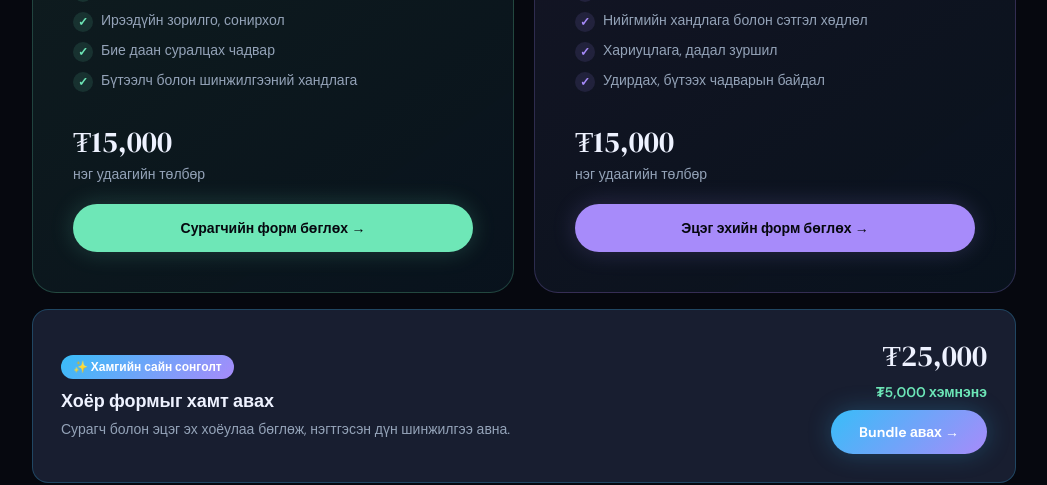
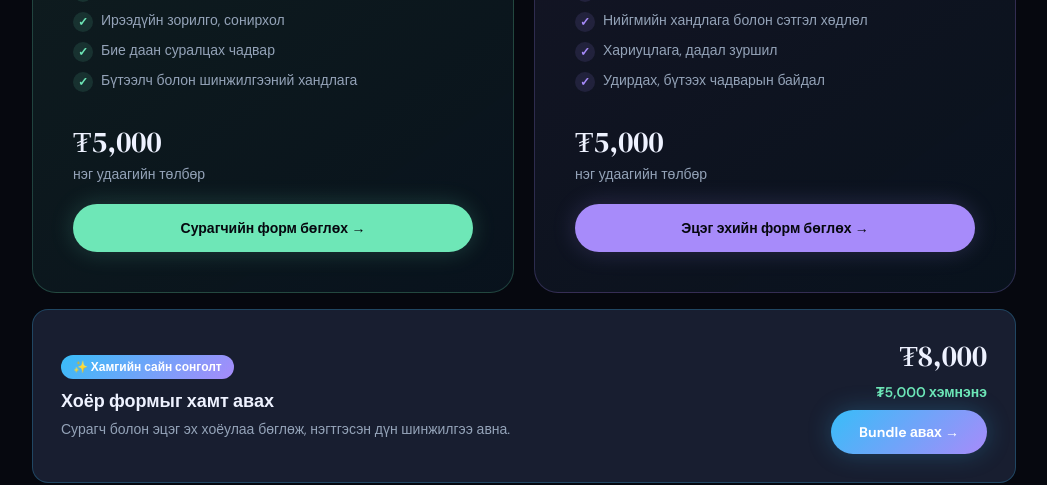
Before and after one commit to dada26009-lab/Hifuture, a Next.js app: page / in a window 1280 px wide. Shown: the part 2260-2745 px from the top of the page, without its empty margins (116-1163 px from the left). Built offline with nearby package versions, Linux system fonts and the light colour scheme.

Commit message:
update prices

```diff
--- a/src/app/page.tsx
+++ b/src/app/page.tsx
@@ -224,7 +224,7 @@ export default function Home() {
                       </li>
                     ))}
                   </ul>
-                  <p className="font-serif text-3xl mb-1">₮15,000</p>
+                  <p className="font-serif text-3xl mb-1">₮5,000</p>
                   <p className="text-sm mb-5" style={{ color: "var(--muted)" }}>нэг удаагийн төлбөр</p>
                   <Link href="/student-form"
                     className="block text-center py-3.5 rounded-full font-bold text-sm transition-all duration-200 hover:scale-[1.02]"
@@ -250,7 +250,7 @@ export default function Home() {
                       </li>
                     ))}
                   </ul>
-                  <p className="font-serif text-3xl mb-1">₮15,000</p>
+                  <p className="font-serif text-3xl mb-1">₮5,000</p>
                   <p className="text-sm mb-5" style={{ color: "var(--muted)" }}>нэг удаагийн төлбөр</p>
                   <Link href="/parent-form"
                     className="block text-center py-3.5 rounded-full font-bold text-sm transition-all duration-200 hover:scale-[1.02]"
@@ -272,7 +272,7 @@ export default function Home() {
                   <p className="text-sm" style={{ color: "var(--muted)" }}>Сурагч болон эцэг эх хоёулаа бөглөж, нэгтгэсэн дүн шинжилгээ авна.</p>
                 </div>
                 <div className="flex flex-col items-end gap-2">
-                  <p className="font-serif text-3xl">₮25,000</p>
+                  <p className="font-serif text-3xl">₮8,000</p>
                   <p className="text-sm font-semibold" style={{ color: "var(--accent)" }}>₮5,000 хэмнэнэ</p>
                   <Link href="/bundle-form"
                     className="px-7 py-3 rounded-full font-bold text-sm text-white transition-all duration-200 hover:scale-[1.04]"
```
